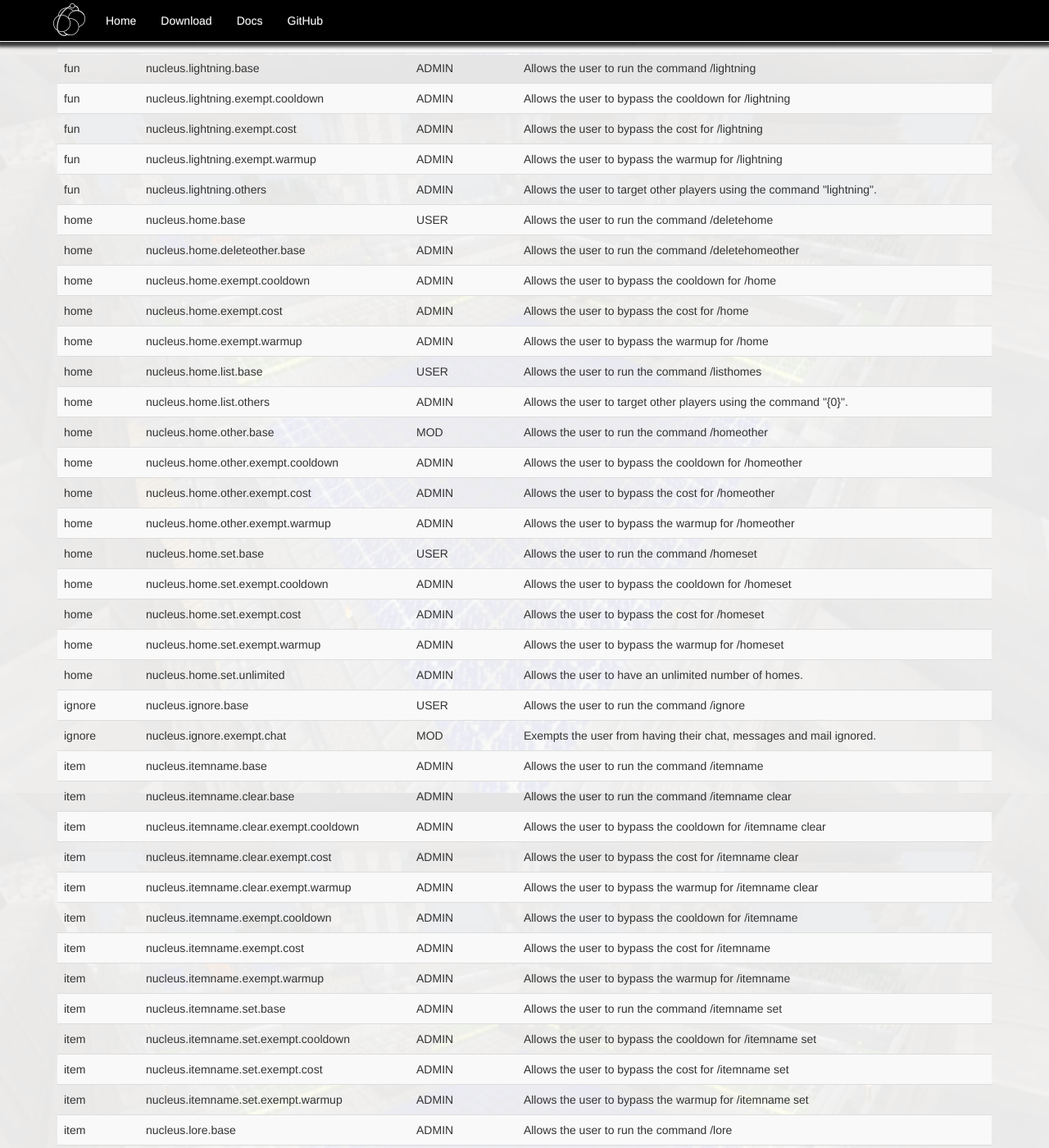
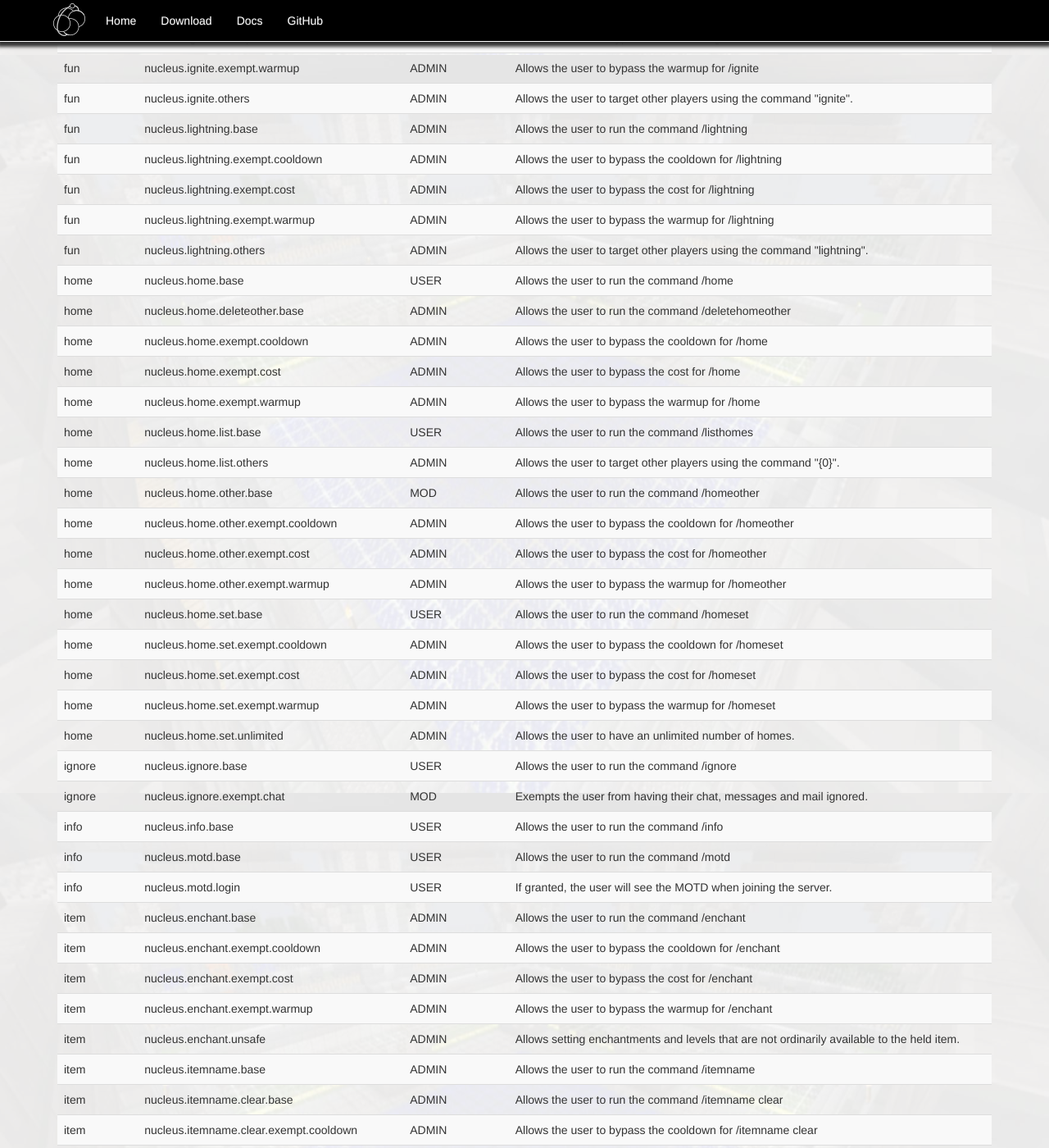
Before and after one commit to NucleusPowered/site-v1, a Jekyll site: the page built from docs/permissions.html, in a window 1280 px wide and 1400 px high, scrolled down 3533 px. Shown: the whole window at 82% size. Built offline with Jekyll 4.4.1, drawn with Linux system fonts in a browser that asks for light colours; some of the changed text lies outside the part shown.

Commit message:
Data file updates.

```diff
--- a/_data/commands.yml
+++ b/_data/commands.yml
@@ -374,6 +374,18 @@
     oneLineDescription: Saves all files.
     warmup: false
     permissionbase: nucleus.nucleus.save
+-   commandName: nucleus setupperms
+    aliases: setupperms
+    cost: false
+    permissions:
+    - {module: core, defaultLevel: NONE, description: Allows the user to run the command /nucleus setupperms,
+        permission: nucleus.setupperms.base}
+    module: core
+    defaultLevel: NONE
+    cooldown: false
+    oneLineDescription: Allows the user to add the recommended permissions for either USER, MOD or ADMIN roles to a specified group.
+    warmup: false
+    permissionbase: nucleus.setupperms
 -   commandName: lockweather
     aliases: lockweather, killweather
     cost: false
@@ -602,6 +614,50 @@
     oneLineDescription: Toggles ignoring of all chat messages.
     warmup: false
     permissionbase: nucleus.ignore
+-   commandName: info
+    aliases: info, einfo
+    cost: false
+    permissions:
+    - {module: info, defaultLevel: USER, description: Allows the user to run the command /info,
+        permission: nucleus.info.base}
+    module: info
+    defaultLevel: USER
+    cooldown: false
+    oneLineDescription: Get server information.
+    warmup: false
+    permissionbase: nucleus.info
+-   commandName: motd
+    aliases: motd
+    cost: false
+    permissions:
+    - {module: info, defaultLevel: USER, description: Allows the user to run the command /motd,
+        permission: nucleus.motd.base}
+    module: info
+    defaultLevel: USER
+    cooldown: false
+    oneLineDescription: Allows the user to view the server MOTD, as defined in the "motd.txt" file.
+    warmup: false
+    permissionbase: nucleus.motd
+-   commandName: enchant
+    aliases: enchant
+    cost: true
+    permissions:
+    - {module: item, defaultLevel: ADMIN, description: Allows the user to bypass the cooldown for /enchant,
+        permission: nucleus.enchant.exempt.cooldown}
+    - {module: item, defaultLevel: ADMIN, description: Allows the user to bypass the cost for /enchant,
+        permission: nucleus.enchant.exempt.cost}
+    - {module: item, defaultLevel: ADMIN, description: Allows the user to run the command /enchant,
+        permission: nucleus.enchant.base}
+    - {module: item, defaultLevel: ADMIN, description: Allows setting enchantments and levels that are not ordinarily available to the held item.,
+        permission: nucleus.enchant.unsafe}
+    - {module: item, defaultLevel: ADMIN, description: Allows the user to bypass the warmup for /enchant,
+        permission: nucleus.enchant.exempt.warmup}
+    module: item
+    defaultLevel: ADMIN
+    cooldown: true
+    oneLineDescription: Allows the user to enchant items.
+    warmup: true
+    permissionbase: nucleus.enchant
 -   commandName: itemname
     aliases: itemname
     cost: true
@@ -2000,7 +2056,7 @@
     warmup: true
     permissionbase: nucleus.world.load
 -   commandName: world setdifficulty
-    aliases: setdifficulty
+    aliases: setdifficulty, difficulty
     cost: true
     permissions:
     - {module: world, defaultLevel: ADMIN, description: Allows the user to run the command /world setdifficulty,
@@ -2018,7 +2074,7 @@
     warmup: true
     permissionbase: nucleus.world.setdifficulty
 -   commandName: world setgamemode
-    aliases: setgamemode, setgm
+    aliases: setgamemode, setgm, gamemode, gm
     cost: true
     permissions:
     - {module: world, defaultLevel: ADMIN, description: Allows the user to run the command /world setgamemode,
--- a/_data/permissions.yml
+++ b/_data/permissions.yml
@@ -114,6 +114,8 @@
     permission: nucleus.chat.magic}
 - {module: chat, defaultLevel: ADMIN, description: Allows user to use styles in chat.,
     permission: nucleus.chat.style}
+- {module: chat, defaultLevel: ADMIN, description: Allows user to type clickable URLs in chat.,
+    permission: nucleus.chat.url}
 - {module: core, defaultLevel: ADMIN, description: Allows the user to run the command /nucleus,
     permission: nucleus.nucleus.base}
 - {module: core, defaultLevel: ADMIN, description: Allows the user to run the command /nucleus migrate,
@@ -132,6 +134,8 @@
     permission: nucleus.nucleus.resetuser.base}
 - {module: core, defaultLevel: ADMIN, description: Allows the user to run the command /nucleus save,
     permission: nucleus.nucleus.save.base}
+- {module: core, defaultLevel: NONE, description: Allows the user to run the command /nucleus setupperms,
+    permission: nucleus.setupperms.base}
 - {module: environment, defaultLevel: ADMIN, description: Allows the user to run the command /lockweather,
     permission: nucleus.lockweather.base}
 - {module: environment, defaultLevel: USER, description: Allows the user to run the command /time,
@@ -182,7 +186,7 @@
     permission: nucleus.lightning.exempt.warmup}
 - {module: fun, defaultLevel: ADMIN, description: Allows the user to target other players using the command "lightning".,
     permission: nucleus.lightning.others}
-- {module: home, defaultLevel: USER, description: Allows the user to run the command /deletehome,
+- {module: home, defaultLevel: USER, description: Allows the user to run the command /home,
     permission: nucleus.home.base}
 - {module: home, defaultLevel: ADMIN, description: Allows the user to run the command /deletehomeother,
     permission: nucleus.home.deleteother.base}
@@ -218,6 +222,22 @@
     permission: nucleus.ignore.base}
 - {module: ignore, defaultLevel: MOD, description: 'Exempts the user from having their
         chat, messages and mail ignored.', permission: nucleus.ignore.exempt.chat}
+- {module: info, defaultLevel: USER, description: Allows the user to run the command /info,
+    permission: nucleus.info.base}
+- {module: info, defaultLevel: USER, description: Allows the user to run the command /motd,
+    permission: nucleus.motd.base}
+- {module: info, defaultLevel: USER, description: 'If granted, the user will see the
+        MOTD when joining the server.', permission: nucleus.motd.login}
+- {module: item, defaultLevel: ADMIN, description: Allows the user to run the command /enchant,
+    permission: nucleus.enchant.base}
+- {module: item, defaultLevel: ADMIN, description: Allows the user to bypass the cooldown for /enchant,
+    permission: nucleus.enchant.exempt.cooldown}
+- {module: item, defaultLevel: ADMIN, description: Allows the user to bypass the cost for /enchant,
+    permission: nucleus.enchant.exempt.cost}
+- {module: item, defaultLevel: ADMIN, description: Allows the user to bypass the warmup for /enchant,
+    permission: nucleus.enchant.exempt.warmup}
+- {module: item, defaultLevel: ADMIN, description: Allows setting enchantments and levels that are not ordinarily available to the held item.,
+    permission: nucleus.enchant.unsafe}
 - {module: item, defaultLevel: ADMIN, description: Allows the user to run the command /itemname,
     permission: nucleus.itemname.base}
 - {module: item, defaultLevel: ADMIN, description: Allows the user to run the command /itemname clear,
@@ -348,7 +368,7 @@
     permission: nucleus.redeem.base}
 - {module: kit, defaultLevel: ADMIN, description: Allows the user to run the command /firstjoinkit set,
     permission: nucleus.set.base}
-- {module: mail, defaultLevel: USER, description: Allows the user to run the command /mail,
+- {module: mail, defaultLevel: USER, description: Allows the user to run the command /mail clear,
     permission: nucleus.mail.base}
 - {module: mail, defaultLevel: ADMIN, description: Allows the user to run the command /mail other,
     permission: nucleus.mail.other.base}
@@ -520,7 +540,7 @@
     permission: nucleus.seen.exempt.warmup}
 - {module: playerinfo, defaultLevel: ADMIN, description: Allows the user to see entended information about a player in /seen.,
     permission: nucleus.seen.extended}
-- {module: powertool, defaultLevel: ADMIN, description: Allows the user to run the command /powertool delete,
+- {module: powertool, defaultLevel: ADMIN, description: Allows the user to run the command /powertool,
     permission: nucleus.powertool.base}
 - {module: rules, defaultLevel: ADMIN, description: Allows the user to run the command /rules add,
     permission: nucleus.rules.add.base}
@@ -528,6 +548,8 @@
     permission: nucleus.rules.base}
 - {module: rules, defaultLevel: ADMIN, description: Allows the user to run the command /rules remove,
     permission: nucleus.rules.remove.base}
+- {module: sign, defaultLevel: ADMIN, description: Allows user to use text formatting on signs.,
+    permission: nucleus.sign.formatting}
 - {module: spawn, defaultLevel: USER, description: Allows the user to run the command /firstspawn,
     permission: nucleus.firstspawn.base}
 - {module: spawn, defaultLevel: ADMIN, description: Allows the user to bypass the cooldown for /firstspawn,
```
